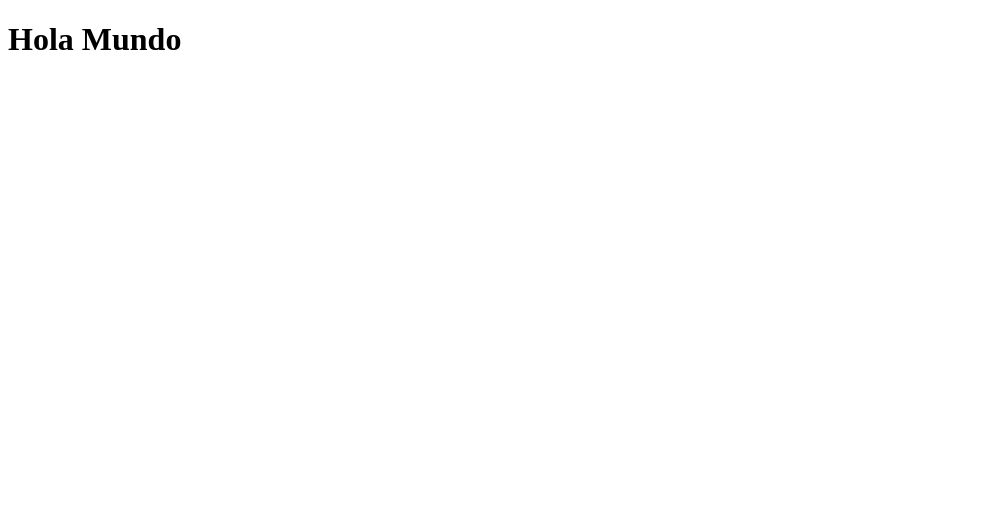
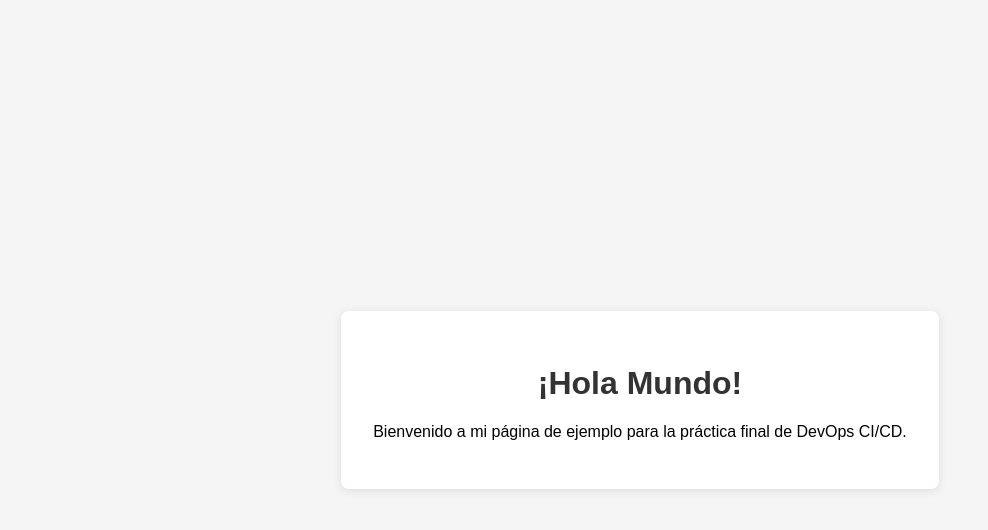
Before and after one commit to yvmeli/hola-mundo-devops, a plain HTML site: page index.html in a window 1280 px wide. Shown: the whole page, without its empty margins (0-988 px from the left). Drawn offline with Linux system fonts and the light colour scheme.

Commit message:
actualizaciones y archivos renombrados

```diff
--- a/index.html
+++ b/index.html
@@ -1,10 +1,35 @@
 <!DOCTYPE html>
 <html lang="es">
 <head>
-  <meta charset="UTF-8">
-  <title>Hola Mundo</title>
+    <meta charset="UTF-8">
+    <meta name="viewport" content="width=device-width, initial-scale=1.0">
+    <title>Hola Mundo</title>
+    <style>
+        body {
+            font-family: Arial, sans-serif;
+            display: flex;
+            justify-content: center;
+            align-items: center;
+            height: 100vh;
+            margin: 0;
+            background-color: #f5f5f5;
+        }
+        .container {
+            text-align: center;
+            padding: 2rem;
+            background-color: white;
+            border-radius: 8px;
+            box-shadow: 0 2px 10px rgba(0, 0, 0, 0.1);
+        }
+        h1 {
+            color: #333;
+        }
+    </style>
 </head>
 <body>
-  <h1>Hola Mundo</h1>
+    <div class="container">
+        <h1 id="titulo">¡Hola Mundo!</h1>
+        <p>Bienvenido a mi página de ejemplo para la práctica final de DevOps CI/CD.</p>
+    </div>
 </body>
 </html>
```
Also changed, not shown: test/test.js (added, +35 -0 lines), .github/workflows/ci.yml (renamed from .github/workflows/test.yml), 1 other file.
